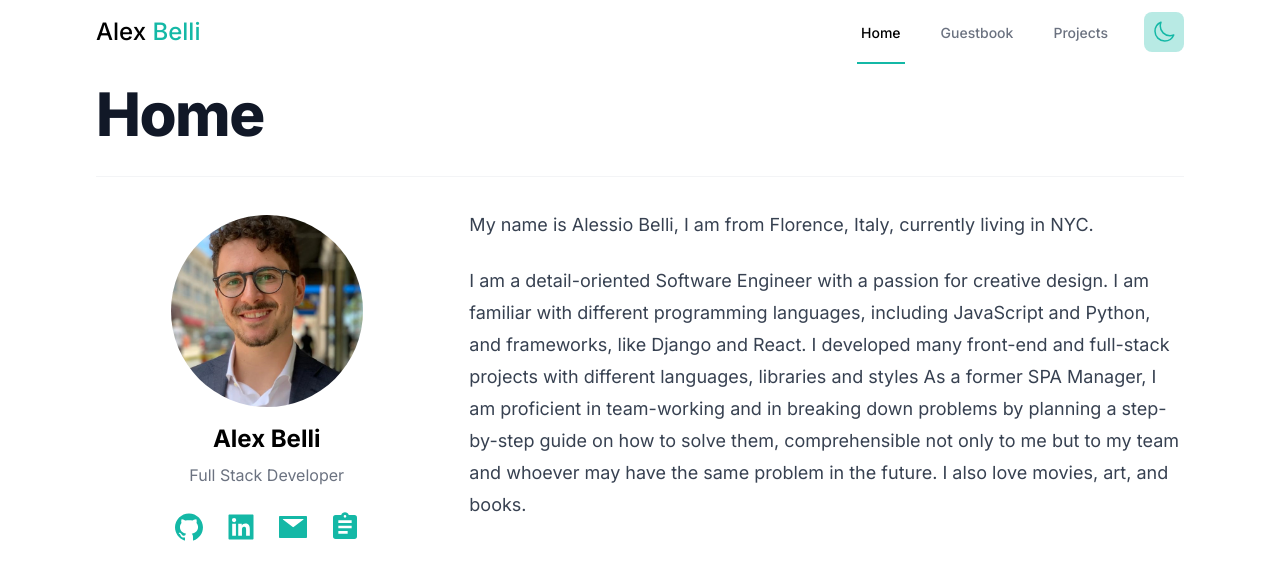
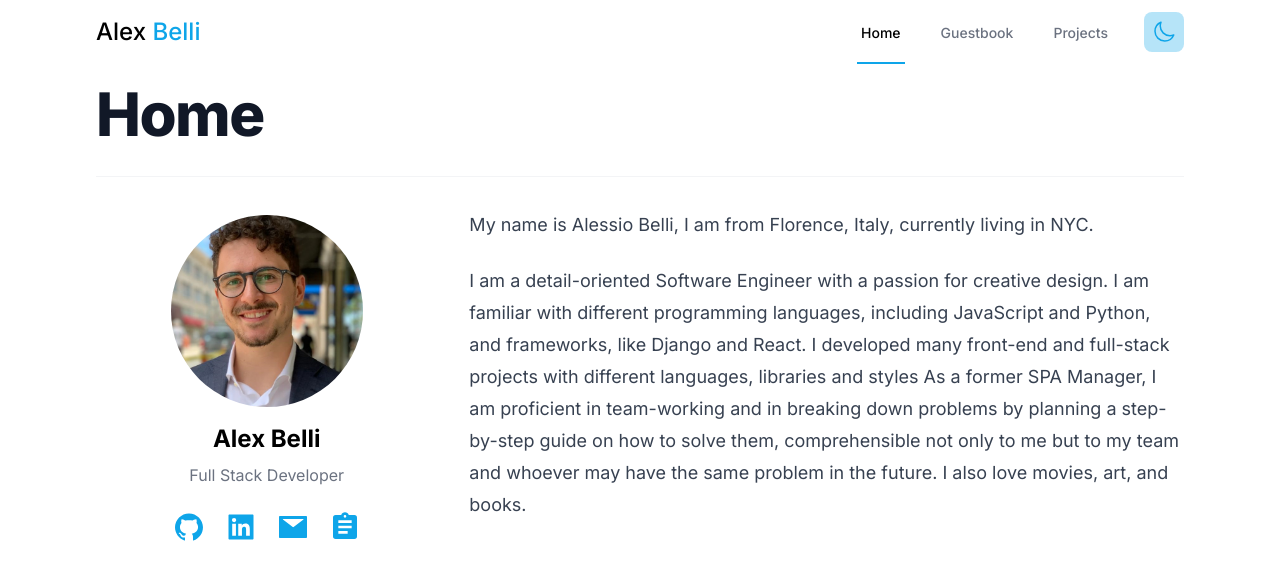
Before and after one commit to AlexMcBex/Portfolio-Next.js, a Next.js app: page / in a window 1280 px wide. Shown: the top 580 px of the page. Built offline with nearby package versions, Linux system fonts and the light colour scheme.

Commit message:
replaced teal with sky

```diff
--- a/app/components/Form.tsx
+++ b/app/components/Form.tsx
@@ -25,12 +25,12 @@ export default function Form(){
             name="entry"
             required
             disabled={pending}
-            className="pl-4 pr-32 py-2 mt-1 focus:ring-teal-500 focus:border-teal-500 block w-full border-neutral-300 rounded-md bg-gray-100 dark:bg-neutral-800 text-neutral-900 dark:text-neutral-100"
+            className="pl-4 pr-32 py-2 mt-1 focus:ring-sky-500 focus:border-sky-500 block w-full border-neutral-300 rounded-md bg-gray-100 dark:bg-neutral-800 text-neutral-900 dark:text-neutral-100"
             />
             <button
             type="submit"
             disabled={pending}
-            className="flex items-center justify-center absolute right-2 mt-1 font-medium h-7 bg-teal-500/30 text-neutral-900 dark:text-neutral-100 rounded w-16">
+            className="flex items-center justify-center absolute right-2 mt-1 font-medium h-7 bg-sky-500/30 text-neutral-900 dark:text-neutral-100 rounded w-16">
                 Send
             </button>
         </form>
--- a/app/components/Navbar.tsx
+++ b/app/components/Navbar.tsx
@@ -19,24 +19,24 @@ export default function Navbar() {
                                     {/* main left */}
                                     <Link href="/">
                                         <h1 className="text-2xl font-medium">
-                                            Alex <span className="text-teal-500">Belli</span>
+                                            Alex <span className="text-sky-500">Belli</span>
                                         </h1>
                                     </Link>
                                 </div>
                                 {/* links right */}
                                 <div className="hidden sm:ml-6 sm:flex sm:space-x-8 sm:items-center">
                                     <Link href="/" prefetch className={`${pathname === "/"
-                                    ? 'border-teal-500 dark:text-white h-full inline-flex items-center px-1 pt-1 border-b-2 text-sm font-medium'
+                                    ? 'border-sky-500 dark:text-white h-full inline-flex items-center px-1 pt-1 border-b-2 text-sm font-medium'
                                     : 'border-transparent text-gray-500 dark:text-gray-300 dark:hover:text-white inline-flex items-center px-1 pt-1 border-b-2 text-sm font-medium'}`}>
                                         Home
                                     </Link>
                                     <Link href="/guestbook" prefetch className={`${pathname === "/guestbook"
-                                    ? 'border-teal-500 dark:text-white h-full inline-flex items-center px-1 pt-1 border-b-2 text-sm font-medium'
+                                    ? 'border-sky-500 dark:text-white h-full inline-flex items-center px-1 pt-1 border-b-2 text-sm font-medium'
                                     : 'border-transparent text-gray-500 dark:text-gray-300 dark:hover:text-white inline-flex items-center px-1 pt-1 border-b-2 text-sm font-medium'}`}>
                                         Guestbook
                                     </Link>
                                     <Link href="/projects" prefetch className={`${pathname === "/projects"
-                                    ? 'border-teal-500 dark:text-white h-full inline-flex items-center px-1 pt-1 border-b-2 text-sm font-medium'
+                                    ? 'border-sky-500 dark:text-white h-full inline-flex items-center px-1 pt-1 border-b-2 text-sm font-medium'
                                      : 'border-transparent text-gray-500 dark:text-gray-300 dark:hover:text-white inline-flex items-center px-1 pt-1 border-b-2 text-sm font-medium'}`}>
                                         Projects
                                     </Link>
@@ -48,7 +48,7 @@ export default function Navbar() {
                             <div className="-mr-2 flex items-center sm:hidden">
 
                             <ThemeButton />
-                                <Disclosure.Button className="inline-flex items-center p-2 justify-center rounded-md text-gray-400 hover:text-gray-500 hover:bg-gray-100 focus:outline-none focus:ring-2 focus:ring-inset focus:ring-teal-500 dark:hover:bg-gray-800">
+                                <Disclosure.Button className="inline-flex items-center p-2 justify-center rounded-md text-gray-400 hover:text-gray-500 hover:bg-gray-100 focus:outline-none focus:ring-2 focus:ring-inset focus:ring-sky-500 dark:hover:bg-gray-800">
                                     {open ? (
                                         <svg xmlns="http://www.w3.org/2000/svg" fill="none" viewBox="0 0 24 24" strokeWidth={1.5} stroke="currentColor" className="w-6 h-6">
                                             <path strokeLinecap="round" strokeLinejoin="round" d="M6 18L18 6M6 6l12 12" />
@@ -70,7 +70,7 @@ export default function Navbar() {
                                             href="/"
                                             prefetch
                                             className={`${pathname === "/"
-                                            ? 'bg-teal-50 border-teal-500 text-teal-500 block pl-3 pr-4 py-2 border-l-4 text-base font-medium dark:bg-gray-800'
+                                            ? 'bg-sky-50 border-sky-500 text-sky-500 block pl-3 pr-4 py-2 border-l-4 text-base font-medium dark:bg-gray-800'
                                             : 'border-transparent text-gray-500 hover:bg-gray-50 hover:border-gray-300 hover:text-gray-200 block pl-3 pr-4 py-2 dark:hover:bg-gray-700 border-l-4 text-base font-medium dark:text-white'}`}>
                                             Home
                                             </Link>
@@ -78,7 +78,7 @@ export default function Navbar() {
                                             href="/guestbook"
                                             prefetch
                                             className={`${pathname === "/guestbook"
-                                            ? 'bg-teal-50 border-teal-500 text-teal-500 block pl-3 pr-4 py-2 border-l-4 text-base font-medium dark:bg-gray-800'
+                                            ? 'bg-sky-50 border-sky-500 text-sky-500 block pl-3 pr-4 py-2 border-l-4 text-base font-medium dark:bg-gray-800'
                                             : 'border-transparent text-gray-500 hover:bg-gray-50 hover:border-gray-300 hover:text-white block pl-3 pr-4 py-2 dark:hover:bg-gray-700 border-l-4 text-base font-medium dark:text-white'}`}>
                                             Guestbook
                                             </Link>
@@ -86,7 +86,7 @@ export default function Navbar() {
                                             href="/projects"
                                             prefetch
                                             className={`${pathname === "/projects"
-                                            ? 'bg-teal-50 border-teal-500 text-teal-500 block pl-3 pr-4 py-2 border-l-4 text-base font-medium dark:bg-gray-800'
+                                            ? 'bg-sky-50 border-sky-500 text-sky-500 block pl-3 pr-4 py-2 border-l-4 text-base font-medium dark:bg-gray-800'
                                             : 'border-transparent text-gray-500 hover:bg-gray-50 hover:border-gray-300 hover:text-white block pl-3 pr-4 py-2 dark:hover:bg-gray-700 border-l-4 text-base font-medium dark:text-white'}`}>
                                             Projects
                                             </Link>
--- a/app/components/ThemeButton.tsx
+++ b/app/components/ThemeButton.tsx
@@ -18,7 +18,7 @@ export default function ThemeButton() {
     return (
         <button
             onClick={() => setTheme(resolvedTheme === 'dark' ? "light" : "dark")}
-            className="bg-teal-500/30 p-2 rounded-lg text-teal-500"
+            className="bg-sky-500/30 p-2 rounded-lg text-sky-500"
         >
             {resolvedTheme === 'dark' ? (
                 <svg
--- a/app/page.tsx
+++ b/app/page.tsx
@@ -32,7 +32,7 @@ export default function Home() {
               <svg
                 viewBox="0 0 1024 1024"
                 fill="currentColor"
-                className='w-8 h-8 text-teal-500 hover:text-teal-600'
+                className='w-8 h-8 text-sky-500 hover:text-sky-600'
               >
                 <path d="M511.6 76.3C264.3 76.2 64 276.4 64 523.5 64 718.9 189.3 885 363.8 946c23.5 5.9 19.9-10.8 19.9-22.2v-77.5c-135.7 15.9-141.2-73.9-150.3-88.9C215 726 171.5 718 184.5 703c30.9-15.9 62.4 4 98.9 57.9 26.4 39.1 77.9 32.5 104 26 5.7-23.5 17.9-44.5 34.7-60.8-140.6-25.2-199.2-111-199.2-213 0-49.5 16.3-95 48.3-131.7-20.4-60.5 1.9-112.3 4.9-120 58.1-5.2 118.5 41.6 123.2 45.3 33-8.9 70.7-13.6 112.9-13.6 42.4 0 80.2 4.9 113.5 13.9 11.3-8.6 67.3-48.8 121.3-43.9 2.9 7.7 24.7 58.3 5.5 118 32.4 36.8 48.9 82.7 48.9 132.3 0 102.2-59 188.1-200 212.9a127.5 127.5 0 0138.1 91v112.5c.8 9 0 17.9 15 17.9 177.1-59.7 304.6-227 304.6-424.1 0-247.2-200.4-447.3-447.5-447.3z" />
               </svg>
@@ -44,7 +44,7 @@ export default function Home() {
               <svg
                 viewBox="0 0 1024 1024"
                 fill="currentColor"
-                className='w-8 h-8 text-teal-500 hover:text-teal-600'
+                className='w-8 h-8 text-sky-500 hover:text-sky-600'
               >
                 <path d="M880 112H144c-17.7 0-32 14.3-32 32v736c0 17.7 14.3 32 32 32h736c17.7 0 32-14.3 32-32V144c0-17.7-14.3-32-32-32zM349.3 793.7H230.6V411.9h118.7v381.8zm-59.3-434a68.8 68.8 0 1168.8-68.8c-.1 38-30.9 68.8-68.8 68.8zm503.7 434H675.1V608c0-44.3-.8-101.2-61.7-101.2-61.7 0-71.2 48.2-71.2 98v188.9H423.7V411.9h113.8v52.2h1.6c15.8-30 54.5-61.7 112.3-61.7 120.2 0 142.3 79.1 142.3 181.9v209.4z" />
               </svg>
@@ -56,7 +56,7 @@ export default function Home() {
               <svg
                 viewBox="0 0 1024 1024"
                 fill="currentColor"
-                className='w-8 h-8 text-teal-500 hover:text-teal-600'
+                className='w-8 h-8 text-sky-500 hover:text-sky-600'
               >
                 <path d="M928 160H96c-17.7 0-32 14.3-32 32v640c0 17.7 14.3 32 32 32h832c17.7 0 32-14.3 32-32V192c0-17.7-14.3-32-32-32zm-80.8 108.9L531.7 514.4c-7.8 6.1-18.7 6.1-26.5 0L189.6 268.9A7.2 7.2 0 01194 256h648.8a7.2 7.2 0 014.4 12.9z" />
 
@@ -69,7 +69,7 @@ export default function Home() {
               <svg
                 viewBox="0 0 24 24"
                 fill="currentColor"
-                className='w-8 h-8 text-teal-500 hover:text-teal-600'
+                className='w-8 h-8 text-sky-500 hover:text-sky-600'
               >
                 <path d="M17 9H7V7h10m0 6H7v-2h10m-3 6H7v-2h7M12 3a1 1 0 011 1 1 1 0 01-1 1 1 1 0 01-1-1 1 1 0 011-1m7 0h-4.18C14.4 1.84 13.3 1 12 1c-1.3 0-2.4.84-2.82 2H5a2 2 0 00-2 2v14a2 2 0 002 2h14a2 2 0 002-2V5a2 2 0 00-2-2z" />
 
--- a/app/projects/page.tsx
+++ b/app/projects/page.tsx
@@ -47,7 +47,7 @@ export default async function Projects() {
 
             <div className="grid gap-y-8 sm:gap-6  sm:grid-cols-2 md:gap-6 lg:grid-cols-3 lg:gap-10 pt-8">
                 {data.map((project) => (
-                    <article key={project._id} className="overflow-hidden dark:border-zinc-600 rounded-lg border border-gray-100 bg-white shadow-lg dark:bg-black dark:shadow-gray-700 shadow-teal-100">
+                    <article key={project._id} className="overflow-hidden dark:border-zinc-600 rounded-lg border border-gray-100 bg-white shadow-lg dark:bg-black dark:shadow-gray-700 shadow-sky-100">
                         <div className="h-56 w-full relative">
                             <Image
                                 fill
@@ -64,7 +64,7 @@ export default async function Projects() {
                                 <p className="mt-2 text-sm leading-relaxed text-gray-500 dark:text-gray-400 line-clamp-3">
                                     {project.overview}
                                 </p>
-                                <a href={project.link} target="_blank" className="group mt-4 inline-flex items-center gap-1 text-sm font-medium text-teal-500">
+                                <a href={project.link} target="_blank" className="group mt-4 inline-flex items-center gap-1 text-sm font-medium text-sky-500">
                                     Learn More
                                     <span className="block transition-all group-hover:ms-0.5">&rarr;</span>
                                 </a>
```
